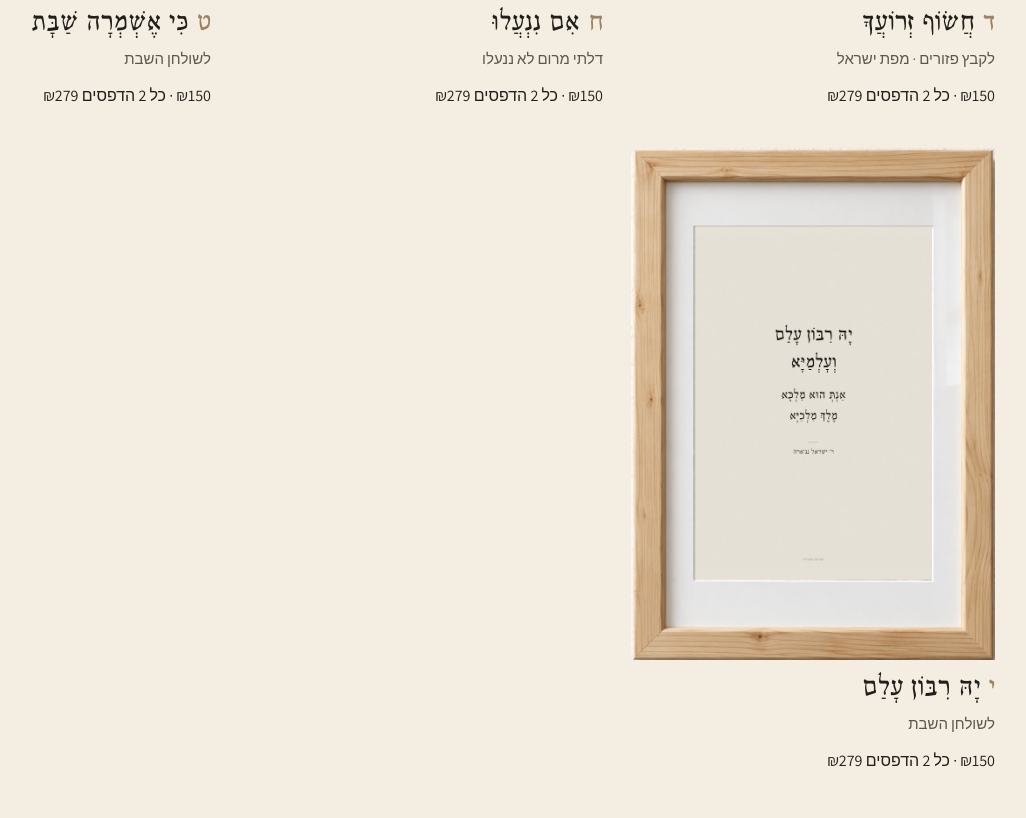
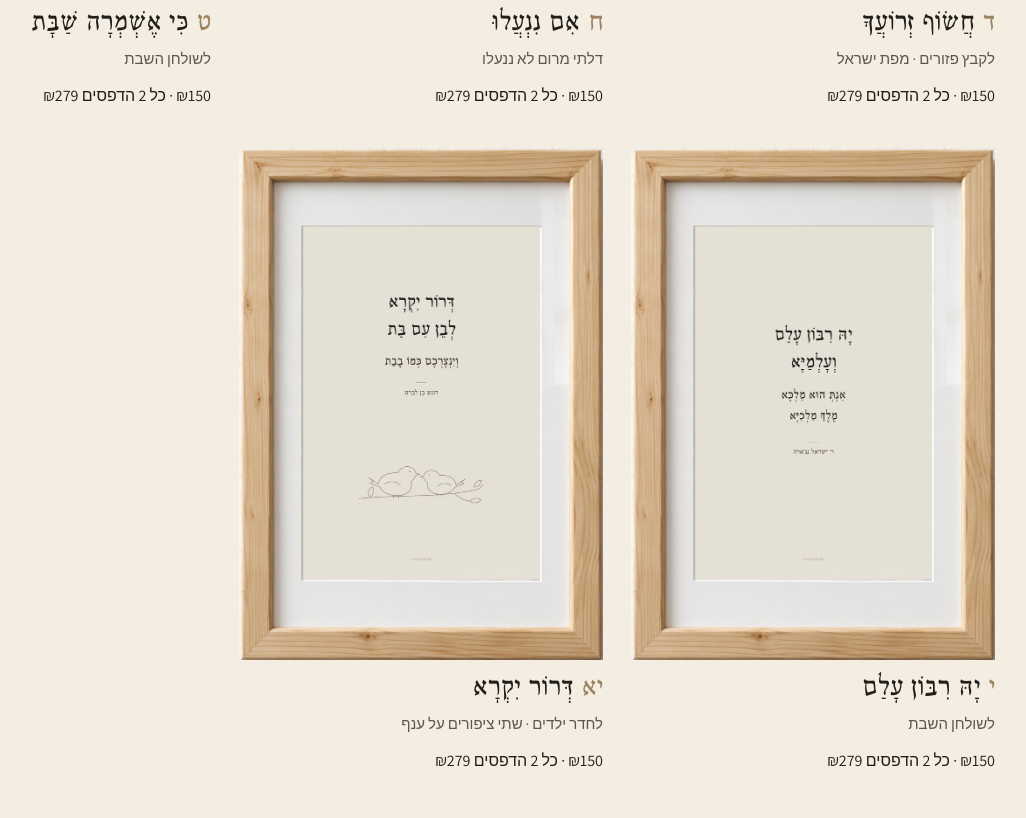
Before and after one commit to zarmumia/zarmumia.github.io, a plain HTML site: page shop/index.html in a window 1280 px wide. Shown: the part 2522-3340 px from the top of the page, without its empty margins (219-1245 px from the left). Drawn offline with Linux system fonts and the light colour scheme.

Commit message:
Shop: add דרור יקרא with a delicate line illustration
Co-Authored-By: Claude Opus 5.5 <noreply@anthropic.com>
Claude-Session: https://claude.ai/code/session_01QSLAfrMeBEq27mRa4tKpiz

```diff
--- a/shop/index.html
+++ b/shop/index.html
@@ -232,7 +232,9 @@ const P=[
   {id:'p9',l:'ט',name:'כִּי אֶשְׁמְרָה שַׁבָּת',plain:'כי אשמרה שבת',sub:'לשולחן השבת',by:'ר׳ אברהם אבן עזרא',
    text:'"כי אשמרה שבת אל ישמרני, אות היא לעולמי עד בינו וביני". הזמר של ר׳ אברהם אבן עזרא ששרים בסעודת השבת כבר מאות שנים. לפינת האוכל, ליד שולחן השבת.'},
   {id:'p10',l:'י',name:'יָהּ רִבּוֹן עָלַם',plain:'יה ריבון',sub:'לשולחן השבת',by:'ר׳ ישראל נג׳ארה',
-   text:'"יה ריבון עלם ועלמיא, אנת הוא מלכא מלך מלכיא". הזמר בארמית של ר׳ ישראל נג׳ארה, שנשמע בכל שולחן שבת מזרחי. בזוג עם כי אשמרה שבת.'}
+   text:'"יה ריבון עלם ועלמיא, אנת הוא מלכא מלך מלכיא". הזמר בארמית של ר׳ ישראל נג׳ארה, שנשמע בכל שולחן שבת מזרחי. בזוג עם כי אשמרה שבת.'},
+  {id:'p11',l:'יא',name:'דְּרוֹר יִקְרָא',plain:'דרור יקרא',sub:'לחדר ילדים · שתי ציפורים על ענף',by:'דונש בן לברט',
+   text:'"דרור יקרא לבן עם בת, וינצרכם כמו בבת". הזמר של דונש בן לברט משבת בבוקר, עם איור קווי עדין של שתי ציפורים. לחדר ילדים, למתנת לידה או לברית ולבריתה.'}
 ];
 const img=(id,c)=>`img/${id}-${c}.jpg`;
 // צבע + צבע
```
Also changed, not shown: shop/img/p11-honey.jpg (added), shop/img/p11-natural.jpg (added), shop/img/p11-white.jpg (added).
